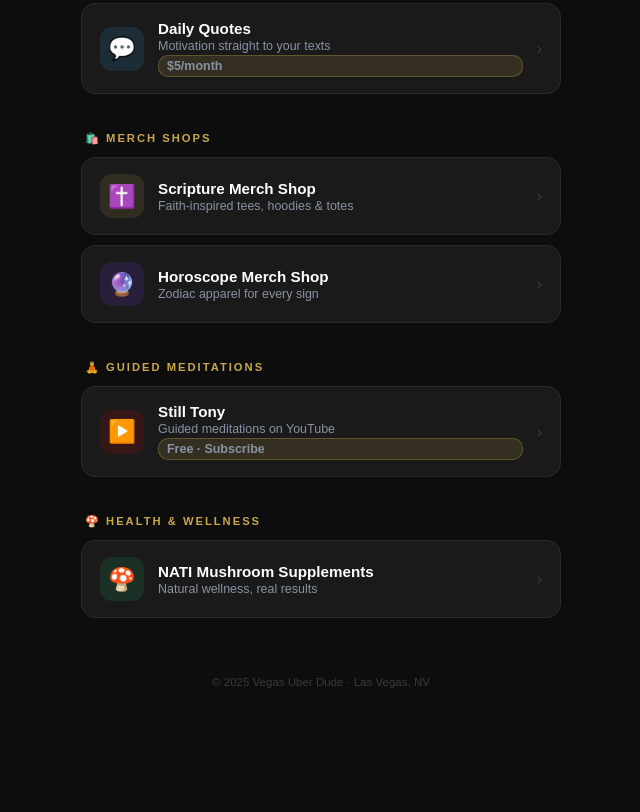
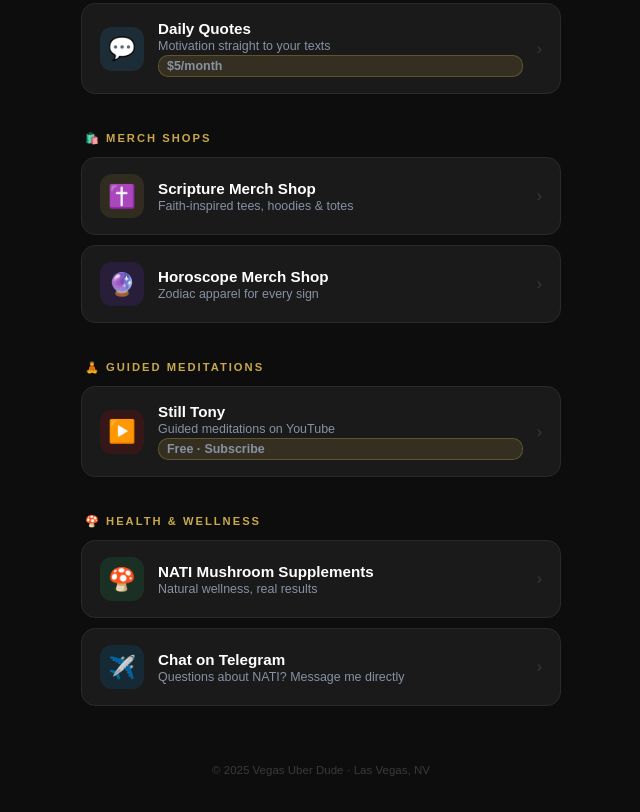
Before and after one commit to tonygeno26-coder/vegasuberdude, a plain HTML site: page index.html in a window 1280 px wide. Shown: the part 526-1338 px from the top of the page, without its empty margins (319-959 px from the left). Before the commit the page ends 1274 px from the top, so only its background shows below. Drawn offline with Linux system fonts and the light colour scheme.

Commit message:
Add Telegram link to NATI section

```diff
--- a/index.html
+++ b/index.html
@@ -209,6 +209,15 @@
       </div>
       <span class="link-arrow">›</span>
     </a>
+
+    <a href="https://t.me/brodybruiser" target="_blank" class="link-card">
+      <div class="link-icon" style="background:rgba(0,136,204,0.15)">✈️</div>
+      <div class="link-text">
+        <strong>Chat on Telegram</strong>
+        <span>Questions about NATI? Message me directly</span>
+      </div>
+      <span class="link-arrow">›</span>
+    </a>
   </div>
 
   <footer>© 2025 Vegas Uber Dude · Las Vegas, NV</footer>
```
